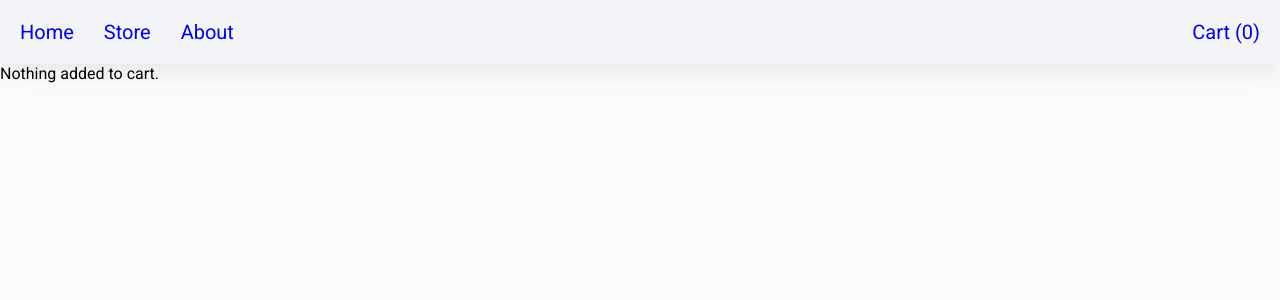
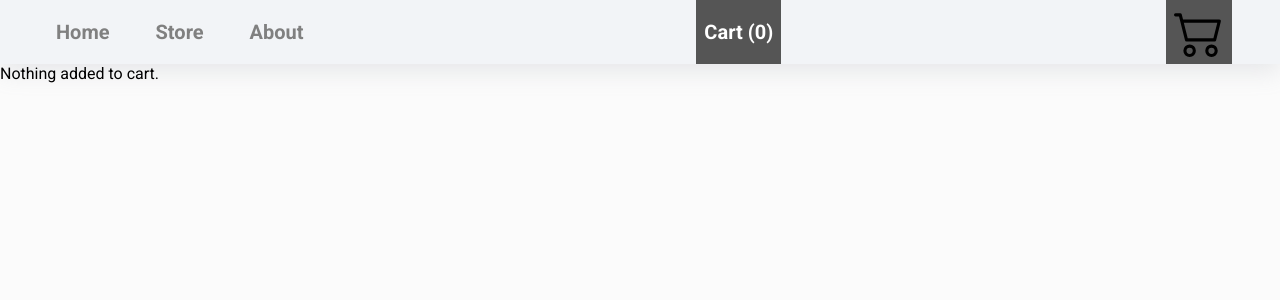
Before and after one commit to d-hardine/shopping-cart-project, a React (Vite) app: page /cart in a window 1280 px wide. Shown: the top 300 px of the page. Built offline with nearby package versions, Linux system fonts and the light colour scheme.

Commit message:
added shopping cart icon, added styling for navbar (still not done) and loading spinner, bug: fix the non numeric input

```diff
--- a/src/components/CartCard.jsx
+++ b/src/components/CartCard.jsx
@@ -26,7 +26,7 @@ export function CartCard({item}) {
     }
 
     function handleNonNumericPrevention(e) {
-        if(e.keyCode < 48 || e.keyCode > 57 && e.keyCode < 97 || e.keyCode > 105) {
+        if(e.keyCode < 48 || e.keyCode > 57 && e.keyCode < 96 || e.keyCode > 105) {
             if (e.key !== "Backspace") e.preventDefault();
         }
     }
@@ -72,7 +72,7 @@ export function CartCard({item}) {
             <div key={item.id} className="cart-item">
                 <div className="cart-item-left-info">
                     <img src={item.image} alt="item-image" className="cart-item-image" />
-                    <div className="cart-item-title">{item.title}</div>
+                    <div className="cart-item-title" title={item.title}>{item.title}</div>
                 </div>
                 <div className="cart-item-right-info">
                     <div><b>${item.price.toFixed(2)}</b></div>
--- a/src/components/LoadingSpinner/LoadingSpinner.css
+++ b/src/components/LoadingSpinner/LoadingSpinner.css
@@ -1,3 +1,9 @@
+.loading-spinner-page {
+  height: 100vh;
+  position: relative;
+
+}
+
 /*loading spinner*/
 .lds-dual-ring,
 .lds-dual-ring:after {
@@ -7,6 +13,9 @@
   display: inline-block;
   width: 80px;
   height: 80px;
+  position: absolute;
+  top: 50%;
+  left: 50%;
 }
 .lds-dual-ring:after {
   content: " ";
--- a/src/components/LoadingSpinner/LoadingSpinner.jsx
+++ b/src/components/LoadingSpinner/LoadingSpinner.jsx
@@ -1,5 +1,12 @@
 import './LoadingSpinner.css'
 
 export default function LoadingSpinner() {
-    return <div className="lds-dual-ring"></div>
+    return (
+        <>
+            <div className="loading-spinner-page">
+                <div className="lds-dual-ring"></div>
+            </div>
+        </>
+
+    )
 }
--- a/src/components/Navbar/Navbar.css
+++ b/src/components/Navbar/Navbar.css
@@ -2,9 +2,12 @@ nav {
     background-color: #f2f4f7e0;
     display: flex;
     justify-content: space-between;
-  padding: 20px;
+    padding: 0 3rem;
+    gap: 20px;
     font-size: 20px;
     box-shadow: rgba(149, 157, 165, 0.2) 0px 8px 24px;
+    align-items: stretch;
+    height: 4rem;
 }
 
 .navbar-left {
@@ -12,6 +15,25 @@ nav {
     gap: 30px;
 }
 
-a {
+.navbar-link {
     text-decoration: none;
+    color: grey;
+    height: 100%;
+    display: flex;
+    align-items: center;
+    padding: .5rem;
 }
+
+.navbar-link.active {
+    background-color: #555;
+    color: white;
+}
+
+.navbar-link:hover {
+    background-color: #777;
+    color: white;
+}
+
+.shopping-cart {
+    fill: white
+}
--- a/src/components/Navbar/Navbar.jsx
+++ b/src/components/Navbar/Navbar.jsx
@@ -1,15 +1,27 @@
-import { Link } from "react-router-dom";
+import { Link, useMatch, useResolvedPath } from "react-router-dom";
 import './Navbar.css'
+import shoppingcart from '../../assets/shopping-cart.svg'
 
 export default function Navbar({cartNotification}) {
     return (
         <nav className="navbar">
             <div className="navbar-left">
-                <Link to="/">Home</Link>
-                <Link to="/store">Store</Link>
-                <Link to="/about">About</Link>
+                <CustomLink to="/"><b>Home</b></CustomLink>
+                <CustomLink to="/store"><b>Store</b></CustomLink>
+                <CustomLink to="/about"><b>About</b></CustomLink>
             </div>
-            <Link to="/cart">Cart &#40;{cartNotification}&#41;</Link>
+            <CustomLink to="/cart"><b>Cart &#40;{cartNotification}&#41;</b></CustomLink>
+            <CustomLink to="/cart">
+                <img src={shoppingcart} className="shopping-cart" alt="shopping-cart-svg" width={50} />
+            </CustomLink>
         </nav>
     )
 }
+
+function CustomLink({to, children, ...props}) {
+    const resolvedPath = useResolvedPath(to)
+    const isActive = useMatch({path: resolvedPath.pathname, end: true})
+    return (
+        <Link to={to} className={isActive ? "navbar-link active" : "navbar-link"} {...props}>{children}</Link>
+    )
+}
--- a/src/components/ProductCard/ProductCard.jsx
+++ b/src/components/ProductCard/ProductCard.jsx
@@ -7,7 +7,7 @@ export default function ProductCard({product}) {
     const [cart, setCart, checkId, setCheckId, setCartNotification, grandTotal, setGrandTotal] = useOutletContext()
 
     function handleNonNumericPrevention(e) {
-        if(e.keyCode < 48 || e.keyCode > 57 && e.keyCode < 97) {
+        if(e.keyCode < 48 || e.keyCode > 57 && e.keyCode < 96) {
             if (e.key !== "Backspace") e.preventDefault();
         }
     }
--- a/src/pages/Cart.css
+++ b/src/pages/Cart.css
@@ -43,11 +43,13 @@
     padding: 10px;
     border: 1px solid rgb(216, 215, 215);
     margin-top: -10px;
+    flex-shrink: 0;
 }
 
 .cart-item-left-info {
     display: flex;
     gap: 15px;
+    width: 70%;
 }
 
 .cart-item-right-info {
--- a/src/pages/Home.jsx
+++ b/src/pages/Home.jsx
@@ -10,7 +10,9 @@ export default function Home() {
             <div className="bottom-welcome-container">
                 <h2>Discover Your Perfect Finds</h2>
                 <p>Step into a world of endless possibilities, where quality meets convenience. Whether you're searching for the latest trends, everyday essentials, or unique gifts, we've carefully curated a collection that we know you'll love.</p>
-                <Link to="/store">Shop Now</Link>
+                <Link to="/store">
+                    <button>Shop Now</button>
+                </Link>
             </div>
         </main>
     )
```
Also changed, not shown: src/assets/shopping-cart.svg (added). Lines whose indentation alone changed are shown as unchanged.
